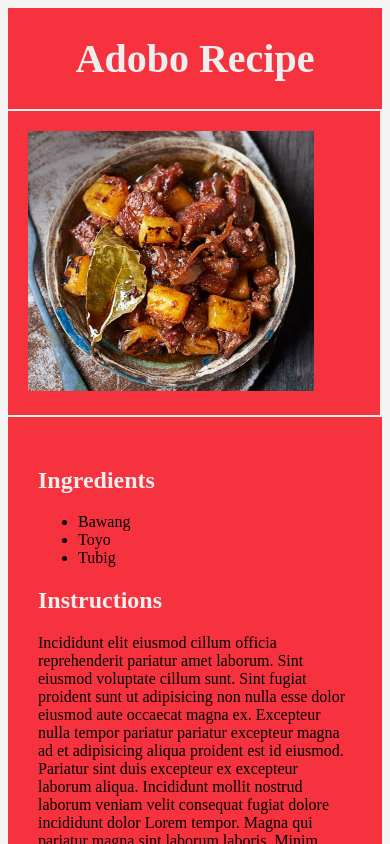
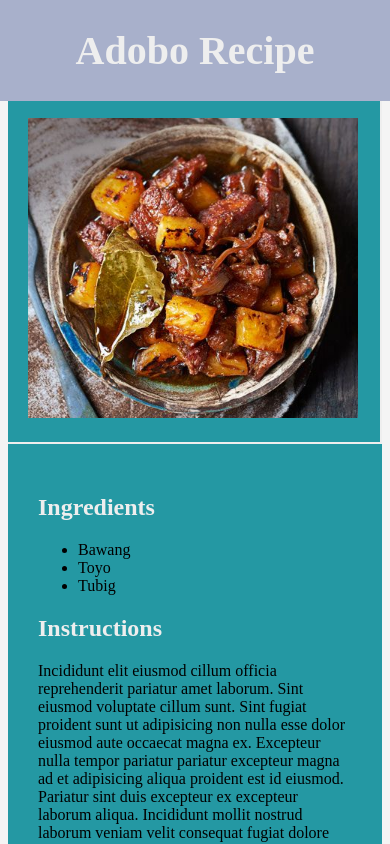
Before and after one commit to asoltes/odin-recipes, a plain HTML site: page recipes/adobo.html in a window 390 px wide. Shown: the top 844 px of the page. Drawn offline with Linux system fonts and the light colour scheme.

Commit message:
change color for mobile view

```diff
--- a/css/styles.css
+++ b/css/styles.css
@@ -1,4 +1,3 @@
-
 html {
     width: 100%;
 }
@@ -23,10 +22,13 @@ header h1 {
     border-radius: 24px;
 
 }
+
 body {
-    background-color:#f4f4f4;;
+    background-color: #f4f4f4;
+    ;
     box-sizing: border-box;
 }
+
 article {
     margin-top: 192px;
     margin-bottom: 50px;
@@ -90,7 +92,7 @@ a {
 }
 
 a:hover {
-    color:#138D75;
+    color: #138D75;
     text-decoration: underline;
 }
 
@@ -102,29 +104,30 @@ p::selection {
     text-align: center;
 }
 
-.single-recipes{
+.single-recipes {
     display: grid;
     grid-template-columns: repeat(3, 1fr);
     grid-auto-rows: minmax(100px, auto);
     gap: 10px;
-    background-color: #eee ;
+    background-color: #eee;
     margin: auto;
     /* box-sizing: border-box; */
 }
 
 .single-recipes h1 {
     color: #eee;
-    font-size:40px;
+    font-size: 40px;
     text-align: center;
     justify-content: center;
 
 
 }
 
-.single-recipes > div {
-    background-color: #138D75 ;
+.single-recipes>div {
+    background-color: #138D75;
 
 }
+
 .image-recipe img {
     margin: auto;
 }
@@ -149,19 +152,19 @@ p::selection {
 
 
 @media only screen and (max-width: 620px) {
-    .single-recipes{
+    .single-recipes {
         display: grid;
         grid-template-columns: repeat(1, 1fr);
         grid-auto-rows: minmax(100px, auto);
+        background-color: #eee;
         gap: 2px;
-        background-color: #eee ;
         margin: 0;
         box-sizing: content-box;
     }
 
     .single-recipes h1 {
         color: #eee;
-        font-size:40px;
+        font-size: 40px;
         text-align: center;
         justify-content: center;
 
@@ -169,7 +172,7 @@ p::selection {
     }
 
     .single-recipes > div {
-        background-color: #f6323f ;
+        background-color: #2498a3;
 
     }
 
@@ -178,15 +181,24 @@ p::selection {
         grid-column: 1/3;
         height: 300px;
         width: 150;
-        box-sizing: border-box;
         justify-items: center;
+
+    }
+    .image-recipe {
+        margin-top: 90px;
+        margin-left: 0;
     }
 
 
-    .title {
+    .single-recipes .title {
         grid-column: 1/3;
         justify-items: center;
-        background-color: #262626;
+        background-color: #a8b0cb;
+        position: fixed;
+        width: 100%;
+        top: 0;
+        left: 0;
+        z-index: 1;
 
     }
 
@@ -199,4 +211,4 @@ p::selection {
     .ingredients h2 {
         color: #eee;
     }
-  }
+}
```
Also changed, not shown: recipes/adobo.html (+0 -1 lines).
